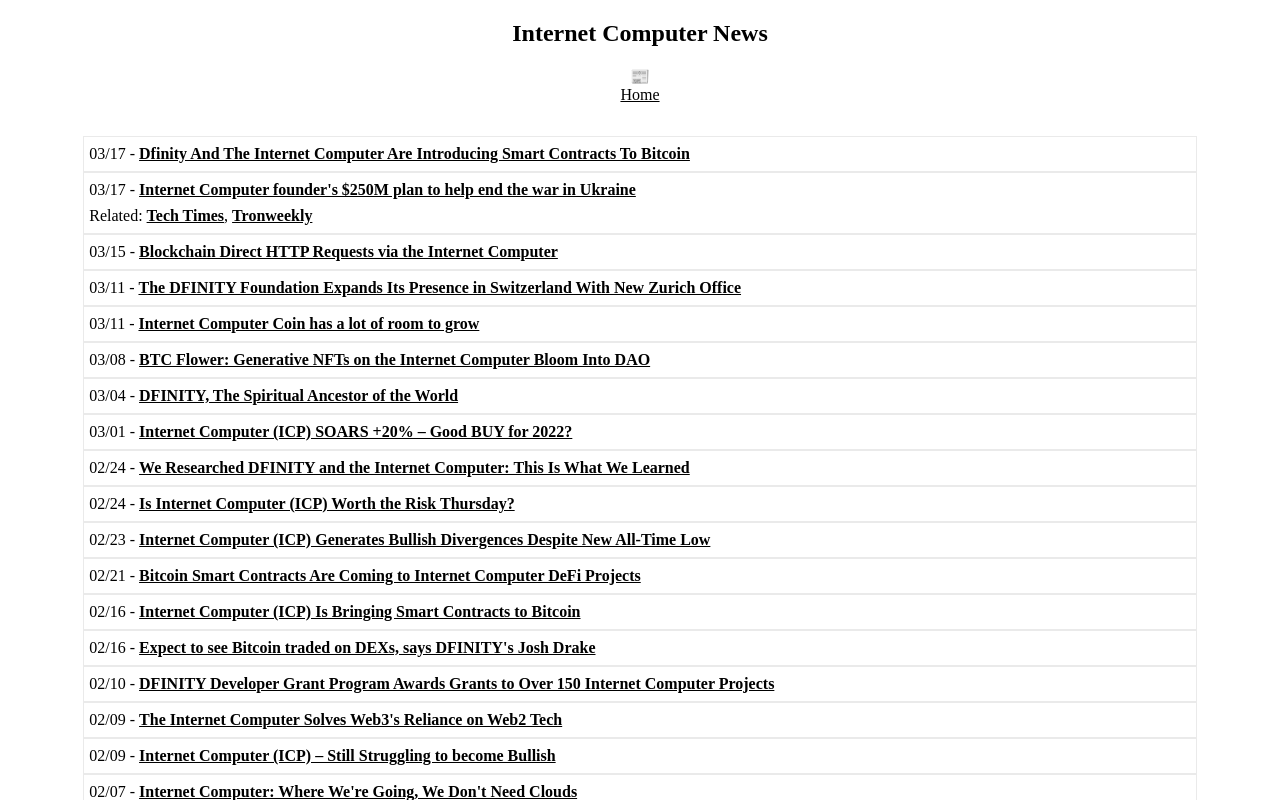
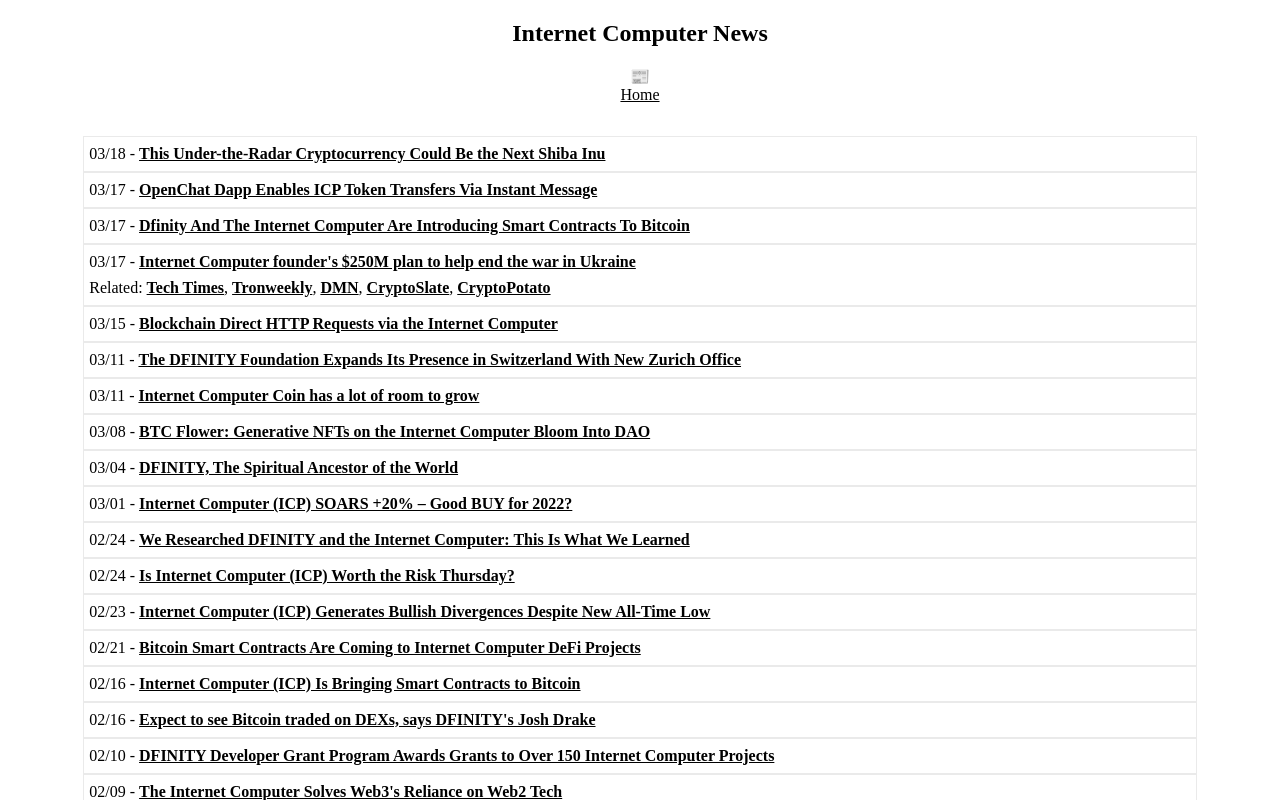
Before and after one commit to rjlucasm/ictoday, a Next.js app: page /news/2022 in a window 1280 px wide. Shown: the top 800 px of the page. Built offline with nearby package versions, Linux system fonts and the light colour scheme.

Commit message:
More News Added

```diff
--- a/pages/news/2022.js
+++ b/pages/news/2022.js
@@ -17,6 +17,12 @@
             <Link href="/"><a style={{ color: 'inherit' }}>Home</a></Link>
 
             <div className="pagesgrid">
+            <div className="pagescard">03/18 -&nbsp;
+                <a href="https://www.fool.com/investing/2022/03/18/this-cryptocurrency-could-be-the-next-shiba-inu/" target="_blank" rel="noopener noreferrer">This Under-the-Radar Cryptocurrency Could Be the Next Shiba Inu</a>
+            </div>
+            <div className="pagescard">03/17 -&nbsp;
+                <a href="https://medium.com/dfinity/openchat-dapp-enables-icp-token-transfers-via-instant-message-ef1b12e4ade6" target="_blank" rel="noopener noreferrer">OpenChat Dapp Enables ICP Token Transfers Via Instant Message</a>
+            </div>
             <div className="pagescard">03/17 -&nbsp;
                 <a href="https://trendingnewsbuzz.com/dfinity-and-the-internet-computer-are-introducing-smart-contracts-to-bitcoin/" target="_blank" rel="noopener noreferrer">Dfinity And The Internet Computer Are Introducing Smart Contracts To Bitcoin</a>
             </div>
@@ -24,7 +30,10 @@
                 <a href="https://cointelegraph.com/news/internet-computer-founder-s-250m-plan-to-help-end-the-war-in-ukraine" target="_blank" rel="noopener noreferrer">Internet Computer founder&apos;s $250M plan to help end the war in Ukraine</a>
                 <p>Related:&nbsp;
                 <a href="https://www.techtimes.com/articles/273109/20220317/founder-of-dfinity-suggests-paying-russians-250-million-in-crypto-to-watch-whats-happening-in-ukraine.htm" target="_blank" rel="noopener noreferrer">Tech Times</a>,&nbsp;
-                <a href="https://www.tronweekly.com/icp-plans-a-250m-fund-to-help-ukraine-stop-war/" target="_blank" rel="noopener noreferrer">Tronweekly</a></p>
+                <a href="https://www.tronweekly.com/icp-plans-a-250m-fund-to-help-ukraine-stop-war/" target="_blank" rel="noopener noreferrer">Tronweekly</a>,&nbsp;
+                <a href="https://www.digitalmarketnews.com/internet-computer-plans-to-stop-the-war/" target="_blank" rel="noopener noreferrer">DMN</a>,&nbsp;
+                <a href="https://cryptoslate.com/icp-founder-wants-to-incentivize-russians-to-end-the-war/" target="_blank" rel="noopener noreferrer">CryptoSlate</a>,&nbsp;
+                <a href="https://cryptopotato.com/dfinity-foundation-founder-submits-250m-proposal-to-hasten-the-end-of-attacks-on-ukraine/" target="_blank" rel="noopener noreferrer">CryptoPotato</a></p>
             </div>
             <div className="pagescard">03/15 -&nbsp;
                 <a href="https://thenewstack.io/blockchain-direct-http-requests-via-the-internet-computer/" target="_blank" rel="noopener noreferrer">Blockchain Direct HTTP Requests via the Internet Computer</a>
```
